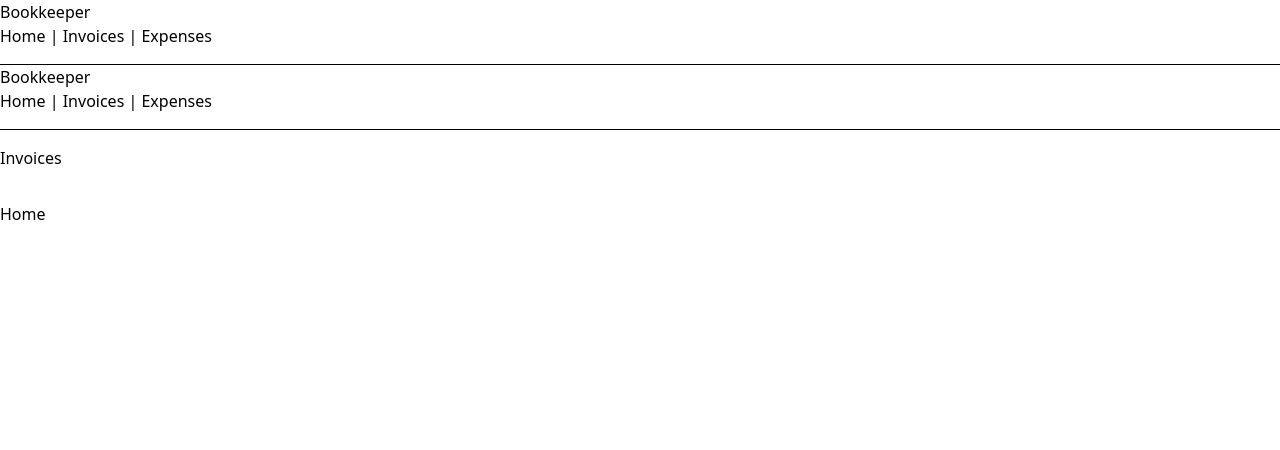
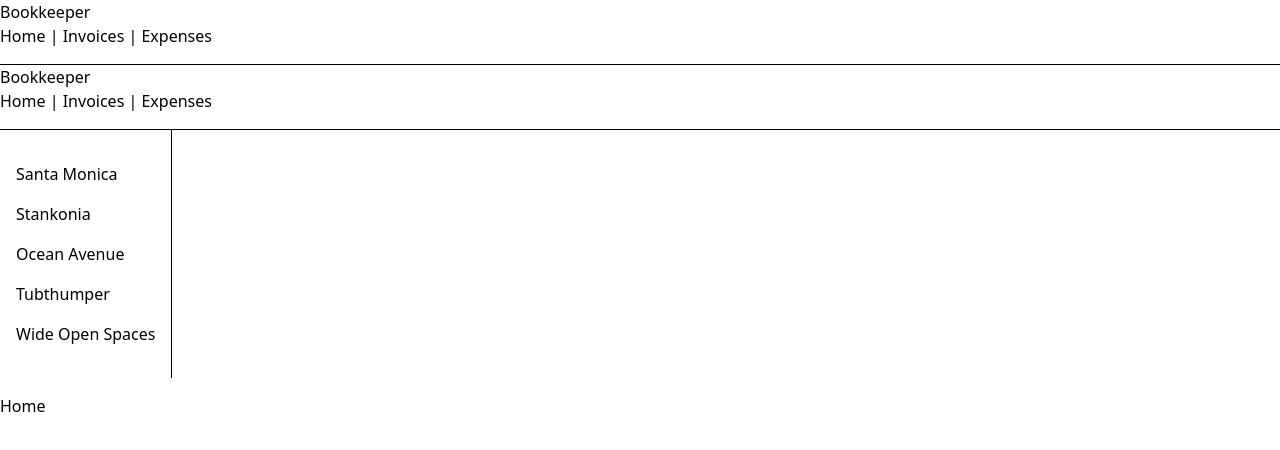
Before and after one commit to tsuyopon-xyz/practice-react-router-v6, a React (Create React App) app: page /invoices in a window 1280 px wide. Shown: the top 450 px of the page. Built offline with nearby package versions, Linux system fonts and the light colour scheme.

Commit message:
Done Reading URL Params.

```diff
--- /dev/null
+++ b/src/data/invoices.ts
@@ -0,0 +1,40 @@
+const invoices = [
+  {
+    name: 'Santa Monica',
+    number: 1995,
+    amount: '$10,800',
+    due: '12/05/1995',
+  },
+  {
+    name: 'Stankonia',
+    number: 2000,
+    amount: '$8,000',
+    due: '10/31/2000',
+  },
+  {
+    name: 'Ocean Avenue',
+    number: 2003,
+    amount: '$9,500',
+    due: '07/22/2003',
+  },
+  {
+    name: 'Tubthumper',
+    number: 1997,
+    amount: '$14,000',
+    due: '09/01/1997',
+  },
+  {
+    name: 'Wide Open Spaces',
+    number: 1998,
+    amount: '$4,600',
+    due: '01/27/2998',
+  },
+];
+
+export const getInvoices = () => {
+  return [...invoices];
+};
+
+export const getInvoice = (number: number) => {
+  return invoices.find((invoice) => invoice.number === number);
+};
--- /dev/null
+++ b/src/routes/invoice.tsx
@@ -0,0 +1,17 @@
+import { useParams } from 'react-router-dom';
+import { getInvoice } from 'src/data/invoices';
+
+export const Invoice = () => {
+  const params = useParams();
+  const invoice = getInvoice(parseInt(params.invoiceId!, 10))!;
+
+  return (
+    <main style={{ padding: '1rem' }}>
+      <h2>Total Due: {invoice.amount}</h2>
+      <p>
+        {invoice.name}: {invoice.number}
+      </p>
+      <p>Due Date: {invoice.due}</p>
+    </main>
+  );
+};
--- a/src/routes/invoices.tsx
+++ b/src/routes/invoices.tsx
@@ -1,11 +1,31 @@
+import { Link, Outlet } from 'react-router-dom';
 import { Layout } from 'src/components/Layout';
+import { getInvoices } from 'src/data/invoices';
 
 export const Invoices = () => {
+  const invoices = getInvoices();
+
   return (
     <Layout>
-      <main style={{ padding: '1rem 0' }}>
-        <h2>Invoices</h2>
-      </main>
+      <div style={{ display: 'flex' }}>
+        <nav
+          style={{
+            borderRight: 'solid 1px',
+            padding: '1rem',
+          }}
+        >
+          {invoices.map((invoice) => (
+            <Link
+              style={{ display: 'block', margin: '1rem 0' }}
+              to={`/invoices/${invoice.number}`}
+              key={invoice.number}
+            >
+              {invoice.name}
+            </Link>
+          ))}
+        </nav>
+        <Outlet />
+      </div>
     </Layout>
   );
 };
--- a/src/routes/router.tsx
+++ b/src/routes/router.tsx
@@ -2,6 +2,7 @@
 import { Home } from './home';
 import { Expenses } from './expenses';
 import { Invoices } from './invoices';
+import { Invoice } from './invoice';
 
 export const AppRouter = () => {
   return (
@@ -15,8 +16,19 @@
         {/* https://reactrouter.com/docs/en/v6/getting-started/tutorial#nested-routes */}
         <Route path="/" element={<Home />}>
           <Route path="expenses" element={<Expenses />} />
-          <Route path="invoices" element={<Invoices />} />
+          <Route path="invoices" element={<Invoices />}>
+            <Route path=":invoiceId" element={<Invoice />} />
+          </Route>
         </Route>
+
+        <Route
+          path="*"
+          element={
+            <main style={{ padding: '1rem' }}>
+              <p>There's nothing here!</p>
+            </main>
+          }
+        />
       </Routes>
     </BrowserRouter>
   );
```
